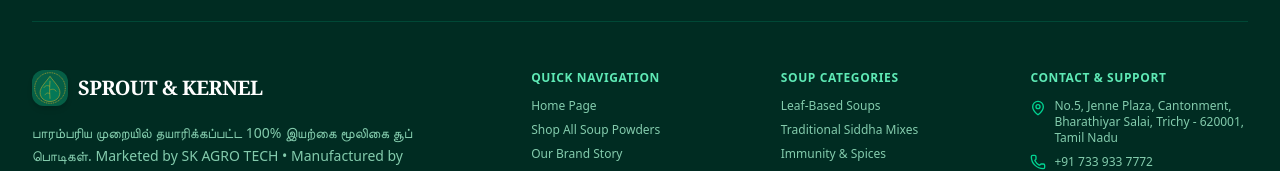
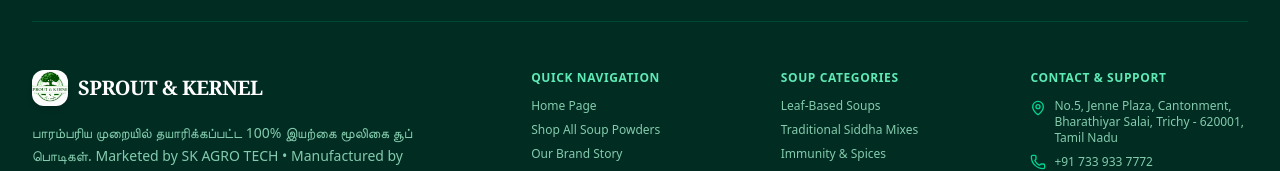
Before and after one commit to vicky-freelancer/sproutandkernel, a React (Vite) app: page /#/contact in a window 1280 px wide. Shown: the part 1009-1180 px from the top of the page. Built offline with nearby package versions, Linux system fonts and the light colour scheme.

Commit message:
Update logo source in Footer component

```diff
--- a/src/components/Footer.tsx
+++ b/src/components/Footer.tsx
@@ -74,7 +74,7 @@
           <div className="lg:col-span-2 space-y-4">
             <div className="flex items-center gap-2.5">
               <img
-                src="/logo.svg"
+                src="/SK Logo.png"
                 alt="SPROUT & KERNEL Logo"
                 className="w-9 h-9 rounded-xl object-cover shadow-md"
               />
```
